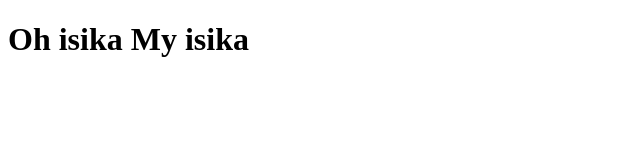
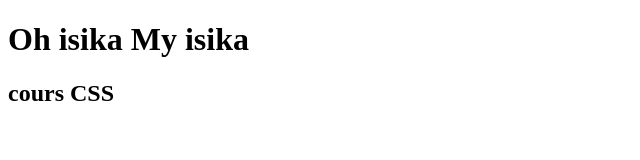
Before and after one commit to HelyZika/LabCSS, a plain HTML site: page index.html in a window 1280 px wide. Shown: the whole page, without its empty margins (0-640 px from the left). Drawn offline with Linux system fonts and the light colour scheme.

Commit message:
modiftication

```diff
--- a/index.html
+++ b/index.html
@@ -5,5 +5,6 @@
     </head>
     <body>
         <h1>Oh isika My isika</h1>
+        <h2>cours CSS</h2>
     </body>
 </html>
```
